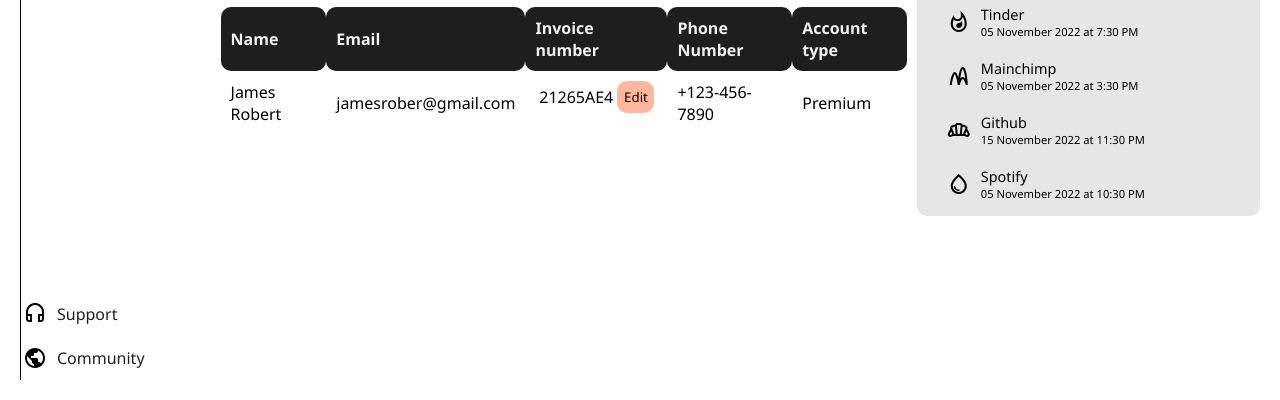
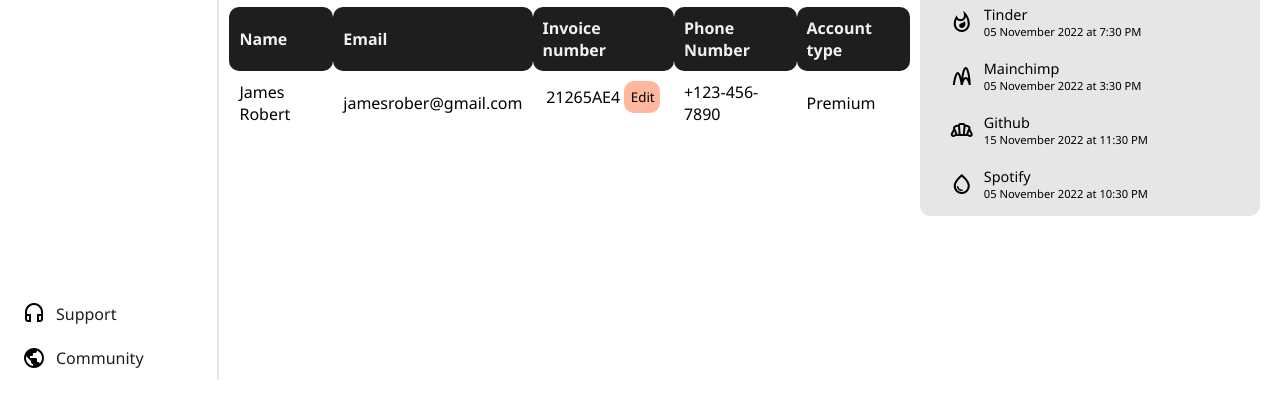
Before and after one commit to basitayo/Dashboard-1, a plain HTML site: page index.html in a window 1280 px wide. Shown: the part 400-800 px from the top of the page. Drawn offline with Linux system fonts and the light colour scheme.

Commit message:
Update style.css

```diff
--- a/style.css
+++ b/style.css
@@ -9,10 +9,9 @@ body{
     display: flex;
     padding: 20px;
     height: 100vh;
+    gap: 10px;
 }
-aside{
-    border-left: 1px solid #000000
-}
+
 .llisstt img{
     max-width: 50%;
 }
@@ -41,6 +40,7 @@ aside{
     flex-direction: column;
     justify-content: space-between;
     height: 95vh;
+    border-right: 2px solid #e6e6e6;
 }
 
 .navbar nav{
```
